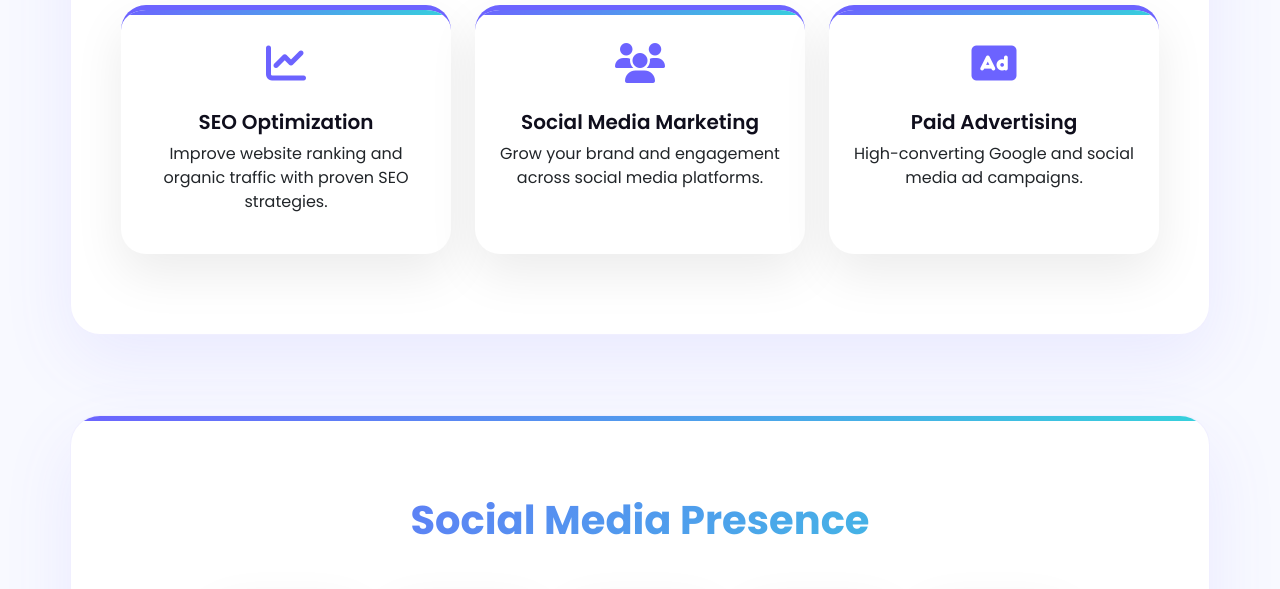
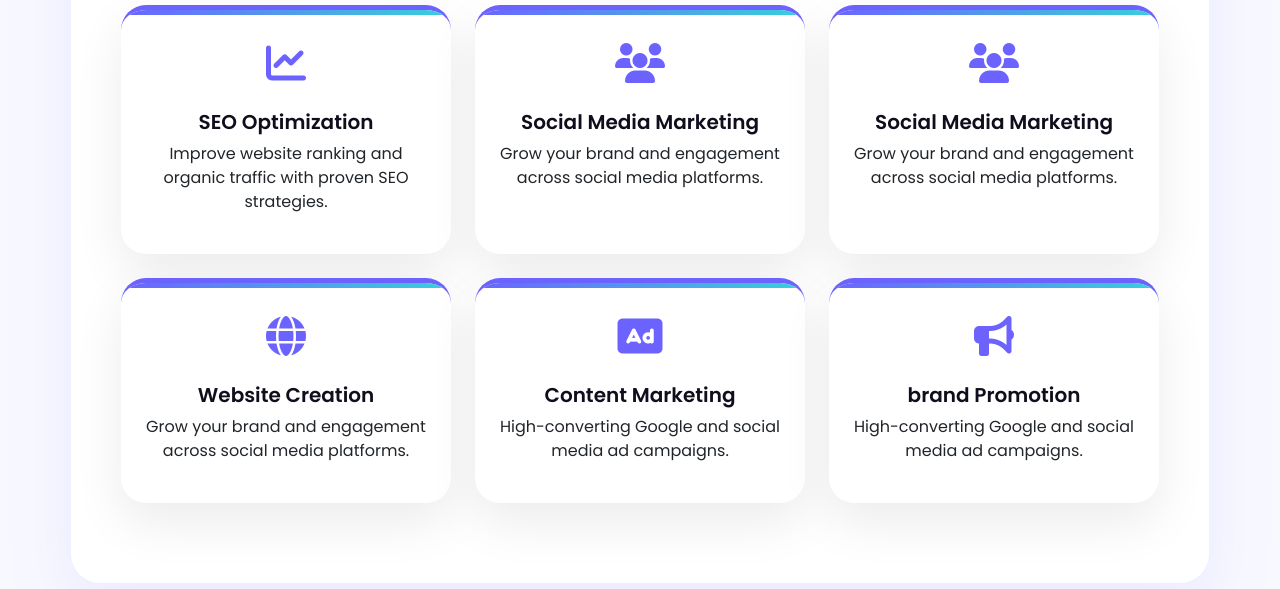
Before and after one commit to velvetcreamyscoop-design/portfolio_Digital_Marketing, a plain HTML site: page index.html in a window 1280 px wide. Shown: the part 1590-2179 px from the top of the page. Drawn offline with nearby package versions, Linux system fonts and the light colour scheme.

Commit message:
services modifications

```diff
--- a/index.html
+++ b/index.html
@@ -1,5 +1,6 @@
 <!DOCTYPE html>
 <html lang="en">
+
 <head>
   <meta charset="UTF-8" />
   <meta name="viewport" content="width=device-width, initial-scale=1" />
@@ -46,7 +47,8 @@
       background: rgba(15, 14, 28, 0.98);
     }
 
-    .navbar-brand, .nav-link {
+    .navbar-brand,
+    .nav-link {
       color: #fff !important;
       font-weight: 500;
       position: relative;
@@ -178,7 +180,7 @@
     .card {
       border: none;
       border-radius: 25px;
-      box-shadow: 0 20px 50px rgba(0,0,0,0.08);
+      box-shadow: 0 20px 50px rgba(0, 0, 0, 0.08);
       transition: all 0.4s ease;
       background: white;
       height: 100%;
@@ -201,7 +203,8 @@
       box-shadow: 0 30px 70px rgba(108, 99, 255, 0.2);
     }
 
-    .card h5, .card h6 {
+    .card h5,
+    .card h6 {
       color: var(--dark);
       font-weight: 600;
     }
@@ -303,13 +306,21 @@
 
     /* Floating animation for visual interest */
     @keyframes float {
-      0%, 100% { transform: translateY(0); }
-      50% { transform: translateY(-15px); }
+
+      0%,
+      100% {
+        transform: translateY(0);
+      }
+
+      50% {
+        transform: translateY(-15px);
+      }
     }
 
     .floating {
       animation: float 6s ease-in-out infinite;
     }
+
     /* Responsive adjustments */
     @media (max-width: 768px) {
       .hero {
@@ -331,6 +342,7 @@
     }
   </style>
 </head>
+
 <body>
 
 
@@ -368,7 +380,9 @@
     <div class="text-center">
       <!-- <div class="section-highlight"><i class="fas fa-user me-2"></i>Introduction</div> -->
       <h2 class="section-title">About Me</h2>
-    <p class="col-lg-8 mx-auto">I am a passionate digital marketing professional with experience in SEO, social media marketing, paid ads, content creation, and brand growth. I focus on delivering measurable results and building strong online presence for businesses.</p>
+      <p class="col-lg-8 mx-auto">I am a passionate digital marketing professional with experience in SEO, social media
+        marketing, paid ads, content creation, and brand growth. I focus on delivering measurable results and building
+        strong online presence for businesses.</p>
     </div>
   </section>
 
@@ -417,9 +431,36 @@
       <div class="col-md-4">
         <div class="card p-4 text-center">
           <div class="icon-wrapper mb-3" style="font-size: 2.5rem; color: var(--primary);">
+            <i class="fas fa-users"></i>
+          </div>
+          <h5>Social Media Marketing</h5>
+          <p>Grow your brand and engagement across social media platforms.</p>
+        </div>
+      </div>
+      <div class="col-md-4">
+        <div class="card p-4 text-center">
+          <div class="icon-wrapper mb-3" style="font-size: 2.5rem; color: var(--primary);">
+          <i class="fas fa-globe"></i>
+          </div>
+          <h5>Website Creation</h5>
+          <p>Grow your brand and engagement across social media platforms.</p>
+        </div>
+      </div>
+      <div class="col-md-4">
+        <div class="card p-4 text-center">
+          <div class="icon-wrapper mb-3" style="font-size: 2.5rem; color: var(--primary);">
             <i class="fas fa-ad"></i>
           </div>
-        <h5>Paid Advertising</h5>
+          <h5>Content Marketing</h5>
+          <p>High-converting Google and social media ad campaigns.</p>
+        </div>
+      </div>
+      <div class="col-md-4">
+        <div class="card p-4 text-center">
+          <div class="icon-wrapper mb-3" style="font-size: 2.5rem; color: var(--primary);">
+            <i class="fas fa-bullhorn"></i>
+          </div>
+          <h5>brand Promotion</h5>
           <p>High-converting Google and social media ad campaigns.</p>
         </div>
       </div>
@@ -460,7 +501,7 @@
           <a href="#" class="btn btn-outline-primary btn-sm rounded-pill mt-2">Visit</a>
         </div>
       </div>
-    <div class="col-md-2 col-6">
+      <!-- <div class="col-md-2 col-6">
       <div class="card p-4">
         <div class="icon-wrapper mb-3" style="font-size: 2rem; color: #0A66C2;">
           <i class="fab fa-linkedin"></i>
@@ -468,7 +509,7 @@
         <h6>LinkedIn</h6>
         <a href="#" class="btn btn-outline-primary btn-sm rounded-pill mt-2">Visit</a>
       </div>
-    </div>
+    </div> -->
       <div class="col-md-2 col-6">
         <div class="card p-4">
           <div class="icon-wrapper mb-3" style="font-size: 2rem; color: #FF0000;">
@@ -528,4 +569,5 @@
     });
   </script>
 </body>
+
 </html>
```
Lines whose indentation alone changed are shown as unchanged.
